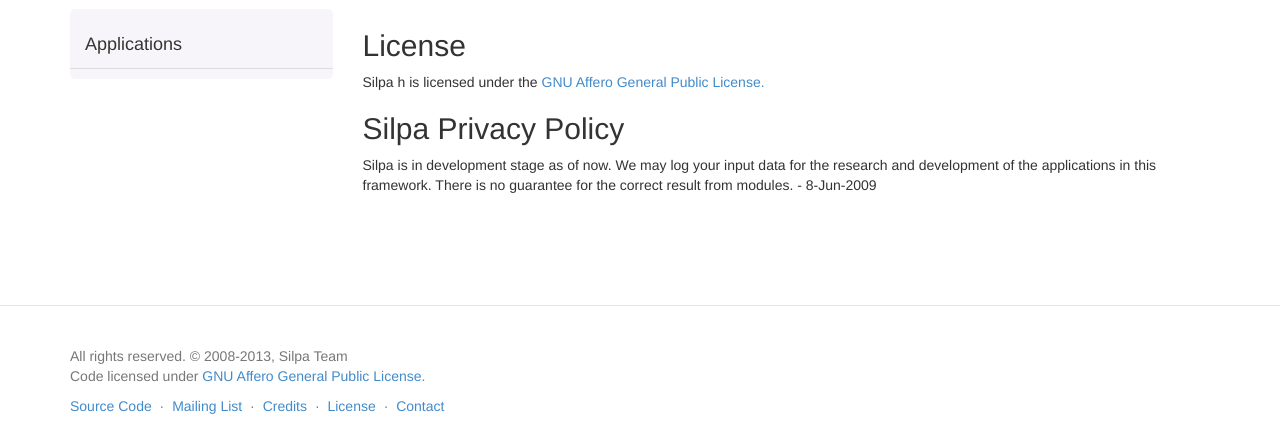
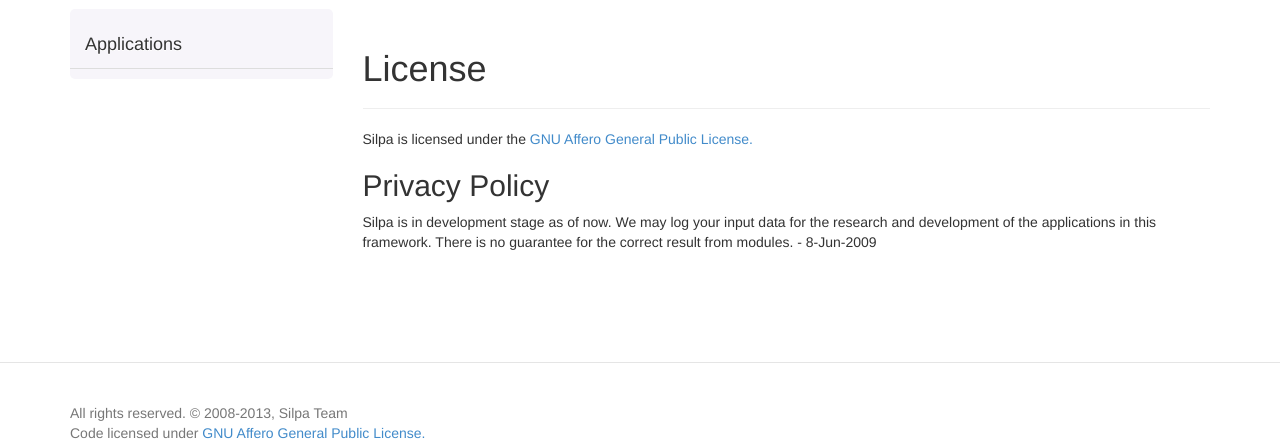
Before and after one commit to libindic/Silpa-Flask, a Python web app: template templates/license.html in a window 1280 px wide. Shown: the part 51-493 px from the top of the page. Run offline with Jinja, Linux system fonts and the light colour scheme; the template is opened without the code that fills it, so the values that code supplies are empty; some libraries are stand-ins or nearby versions.

Commit message:
page styling based on new theme

```diff
--- a/templates/contact.html
+++ b/templates/contact.html
@@ -2,7 +2,9 @@
 
 {% block content %}
 <div id="content">
-  <h2>Contacts</h2>
+  <div class="page-header">
+    <h1>Contacts</h1>
+  </div>
   <ul>
     <li>Lead Developer :Santhosh Thottingal [santhosh dot thottingal at gmail dot com]</li>
     <li>Co-Developer : Vasudev Kamath [kamathvasudev at gmail dot com]</li>
--- a/templates/credits.html
+++ b/templates/credits.html
@@ -2,7 +2,9 @@
 {% block content %}
 
 <div id="content">
-<h2>Credits</h2>
+ <div class="page-header">
+   <h1>Credits</h1>
+ </div>
 <p>
 Many people contributed in direct and indirect way in the development of silpa. This page attempts to list their names.
 </p>
--- a/templates/index.html
+++ b/templates/index.html
@@ -1,8 +1,10 @@
 {% extends "silpa.html" %}
 
 {% block content %}
-<div class="jumbotron">
-<h1>Welcome to Silpa!</h1>
+<div class="page-header">
+  <h1>Welcome to Silpa!</h1>
+</div>
+<div>
   <p>Silpa, Swathanthra Indian Language Processing Applications is a  web platform to host the free(dom) software language processing applications easily.It is a web framework and a set of applications for processing Indian Languages in many ways. Or in other words, it is a platform for porting existing and upcoming language processing applications to the web. Silpa can also be used as a python library or as a webservice from other applications. Silpa is in development and if you are interested in contributing contact  <a href="{{url_for('contact')}}">the developers</a></p>
   <p>
     <a class="btn btn-primary btn-lg" href="http://thottingal.in/blog/2009/06/16/announcing-project-silpa/">Read the project announcement</a>
--- a/templates/license.html
+++ b/templates/license.html
@@ -1,13 +1,14 @@
 {% extends "silpa.html"%}
 
 {% block content%}
-<h2>License</h2>
-<p>Silpa h is licensed under the <a href="http://www.fsf.org/licensing/licenses/agpl-3.0.html">GNU Affero General Public License.</a>
-
+<div class="page-header">
+  <h1>License</h1>
+</div>
+<p>Silpa is licensed under the <a href="http://www.fsf.org/licensing/licenses/agpl-3.0.html">GNU Affero General Public License.</a>
 </p>
 
 
-<h2>Silpa Privacy Policy</h2>
+<h2>Privacy Policy</h2>
 <p>Silpa is in development stage as of now. We may log your input data
 for the research and development of the applications in this
 framework.  There is no guarantee for the correct result from
```
